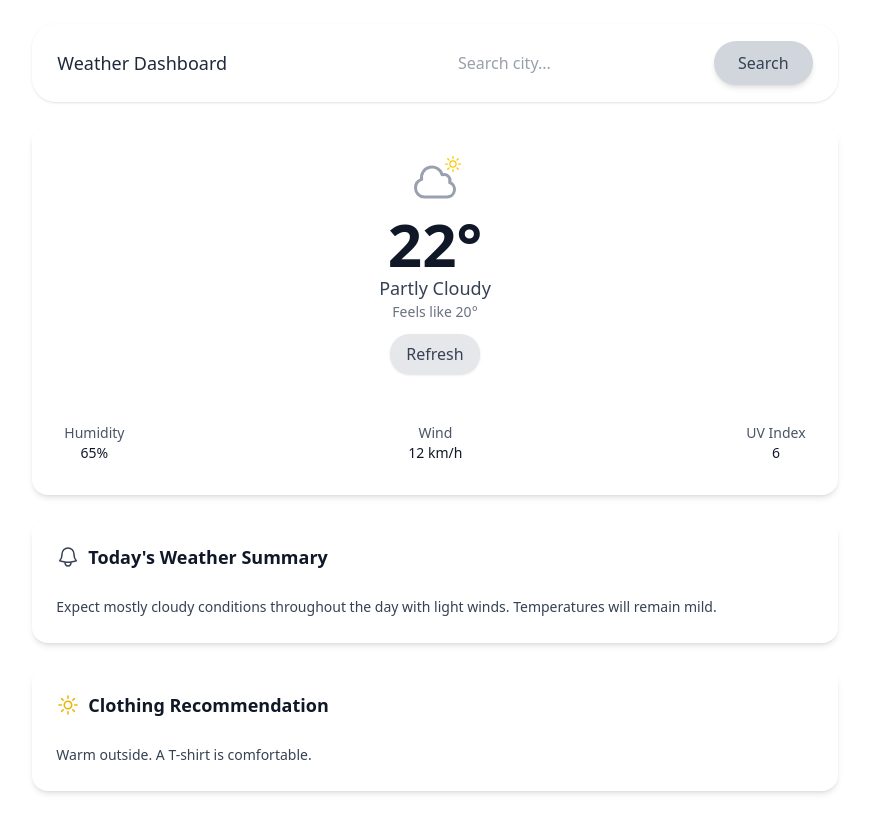
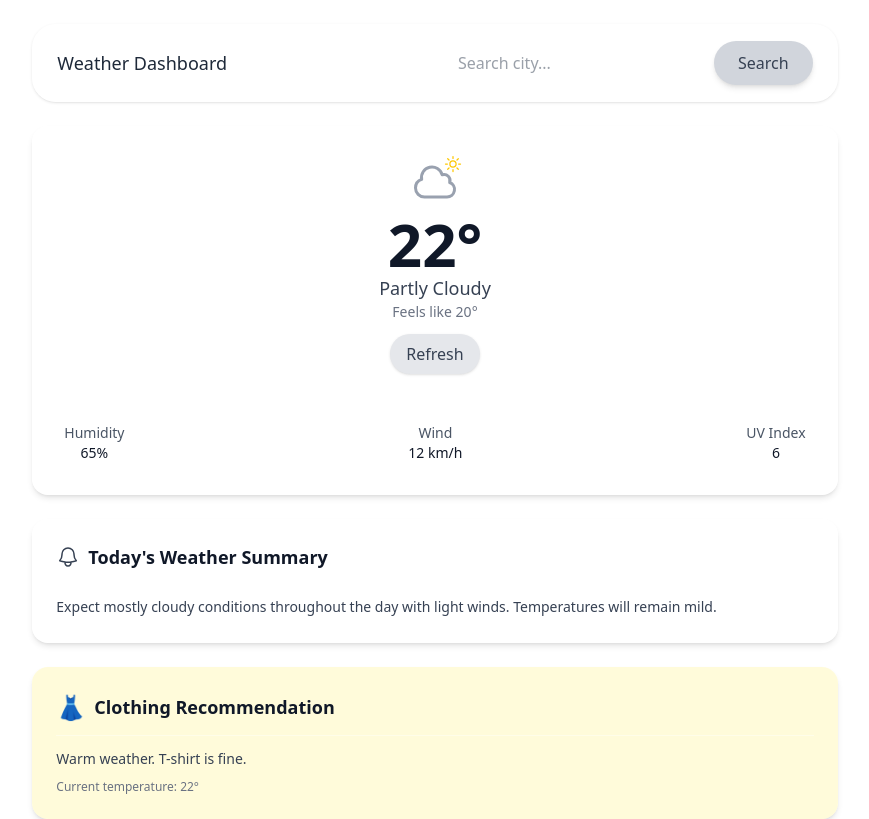
Before and after one commit to joshua-odubu/ALX-FE-Capstone-Project-Weather_Dashboard, a React app in the folder weather-app/: page / in a window 1280 px wide. Shown: the top 819 px of the page, without its empty margins (205-1074 px from the left). Built offline with nearby package versions, Linux system fonts and the light colour scheme; the HTML template or start-up script is replaced by a standard one.

Commit message:
Update clothing recommendation card with temperature-based logic and color styling

```diff
--- a/weather-app/src/components/ClothingRecommendationCard.jsx
+++ b/weather-app/src/components/ClothingRecommendationCard.jsx
@@ -1,35 +1,46 @@
 import { SunIcon } from "@heroicons/react/24/outline";
 import { useState } from "react";
 
-export default function ClothingCard() {
-  // For now, I'll use a fixed temperature.
-  // Later, I can pass real temperature from WeatherCard via props or context.
-  const [temperature] = useState(22);
+export default function ClothingRecommendationCard({ temperature }) {
 
   const getClothingAdvice = (temp) => {
-    if (temp < 10) return "It's cold today. Wear a warm jacket.";
-    if (temp < 20) return "Mild weather. A light jumper or long sleeves is fine.";
-    if (temp < 28) return "Warm outside. A T-shirt is comfortable.";
-    return "Hot weather. Wear breathable clothing and stay hydrated.";
+    if (temp <= 5) return "It's very cold. Wear a heavy coat, gloves, and a scarf.";
+    if (temp <= 12) return "Cool weather. A jacket or hoodie is recommended.";
+    if (temp <= 20) return "Mild weather. A light long-sleeve will do.";
+    if (temp <= 26) return "Warm weather. T-shirt is fine.";
+    return "Hot weather. Wear light clothing and stay hydrated.";
+  };
+
+  const getBackgroundColor = (temp) => {
+    if (temp <= 5) return "bg-blue-300/30";      // very cold
+    if (temp <= 12) return "bg-blue-200/30";     // cold
+    if (temp <= 20) return "bg-gray-200/30";     // mild
+    if (temp <= 26) return "bg-yellow-200/30";   // warm
+    return "bg-red-300/30";                      // hot
   };
 
   return (
-    <div className="bg-white/20 backdrop-blur-lg p-6 rounded-2xl shadow-md w-full">
-
+    <div
+      className={`${getBackgroundColor(
+        temperature
+      )} backdrop-blur-lg p-6 rounded-2xl shadow-md w-full transition-all duration-300`}
+    >
       {/* Header */}
       <div className="flex items-center gap-2 mb-3">
-        <SunIcon className="w-6 h-6 text-yellow-500" />
+        <span className="text-2xl">👗</span>
         <h2 className="text-lg font-semibold text-gray-900">
           Clothing Recommendation
         </h2>
       </div>
 
-      {/* Divider */}
       <div className="border-t border-white/40 my-3"></div>
 
-      {/* Advice Text */}
       <p className="text-gray-700 text-sm leading-relaxed">
         {getClothingAdvice(temperature)}
+      </p>
+
+      <p className="mt-2 text-gray-500 text-xs">
+        Current temperature: {temperature}°
       </p>
     </div>
   );
--- a/weather-app/src/components/WeatherCard.jsx
+++ b/weather-app/src/components/WeatherCard.jsx
@@ -1,17 +1,13 @@
-import { useState } from "react";
-import {
-  SunIcon,
-  CloudIcon,
-  BoltIcon
-} from "@heroicons/react/24/outline";
+import { SunIcon, CloudIcon, BoltIcon } from "@heroicons/react/24/outline";
 
-export default function WeatherCard() {
-  const [condition, setCondition] = useState("Partly Cloudy");
-  const [temperature, setTemperature] = useState(22);
-  const [feelsLike, setFeelsLike] = useState(20);
-  const [humidity, setHumidity] = useState(65);
-  const [wind, setWind] = useState("12 km/h");
-  const [uvIndex, setUvIndex] = useState(6);
+export default function WeatherCard({
+  temperature, setTemperature,
+  uvIndex, setUvIndex,
+  condition, setCondition,
+  feelsLike, setFeelsLike,
+  humidity, setHumidity,
+  wind, setWind
+}) {
 
   const getWeatherIcon = (condition) => {
     switch (condition.toLowerCase()) {
@@ -67,6 +63,7 @@
     const randomCondition =
       conditions[Math.floor(Math.random() * conditions.length)];
 
+    // ⭐ PERFECT LOCATION ⭐
     setCondition(randomCondition);
     setTemperature(Math.floor(Math.random() * 15) + 15);
     setFeelsLike(Math.floor(Math.random() * 15) + 15);
--- a/weather-app/src/pages/Home.jsx
+++ b/weather-app/src/pages/Home.jsx
@@ -4,15 +4,45 @@
 import ClothingRecommendationCard from "../components/ClothingRecommendationCard";
 import EyewearRecommendationCard from "../components/EyewearRecommendationCard";
 
+import { useState } from "react";   // <-- You must import useState
+
 export default function Home() {
+
+  // ✅ Shared weather data stored here
+  const [temperature, setTemperature] = useState(22);
+  const [uvIndex, setUvIndex] = useState(6);
+  const [condition, setCondition] = useState("Partly Cloudy");
+  const [feelsLike, setFeelsLike] = useState(20);
+  const [humidity, setHumidity] = useState(65);
+  const [wind, setWind] = useState("12 km/h");
+
   return (
     <div className="w-full sm:w-full md:w-4/5 lg:w-2/3 mx-auto space-y-6 p-6">
 
       <Header />
-      <WeatherCard />
+
+      {/* Pass shared data down to WeatherCard */}
+      <WeatherCard
+        temperature={temperature}
+        setTemperature={setTemperature}
+        uvIndex={uvIndex}
+        setUvIndex={setUvIndex}
+        condition={condition}
+        setCondition={setCondition}
+        feelsLike={feelsLike}
+        setFeelsLike={setFeelsLike}
+        humidity={humidity}
+        setHumidity={setHumidity}
+        wind={wind}
+        setWind={setWind}
+      />
+
       <DailySummaryCard />
-      <ClothingRecommendationCard />
-      <EyewearRecommendationCard />
+
+      {/* Clothing and eyewear get temperature + UV */}
+      <ClothingRecommendationCard temperature={temperature} />
+      <EyewearRecommendationCard uvIndex={uvIndex} />
+
     </div>
   );
 }
```
